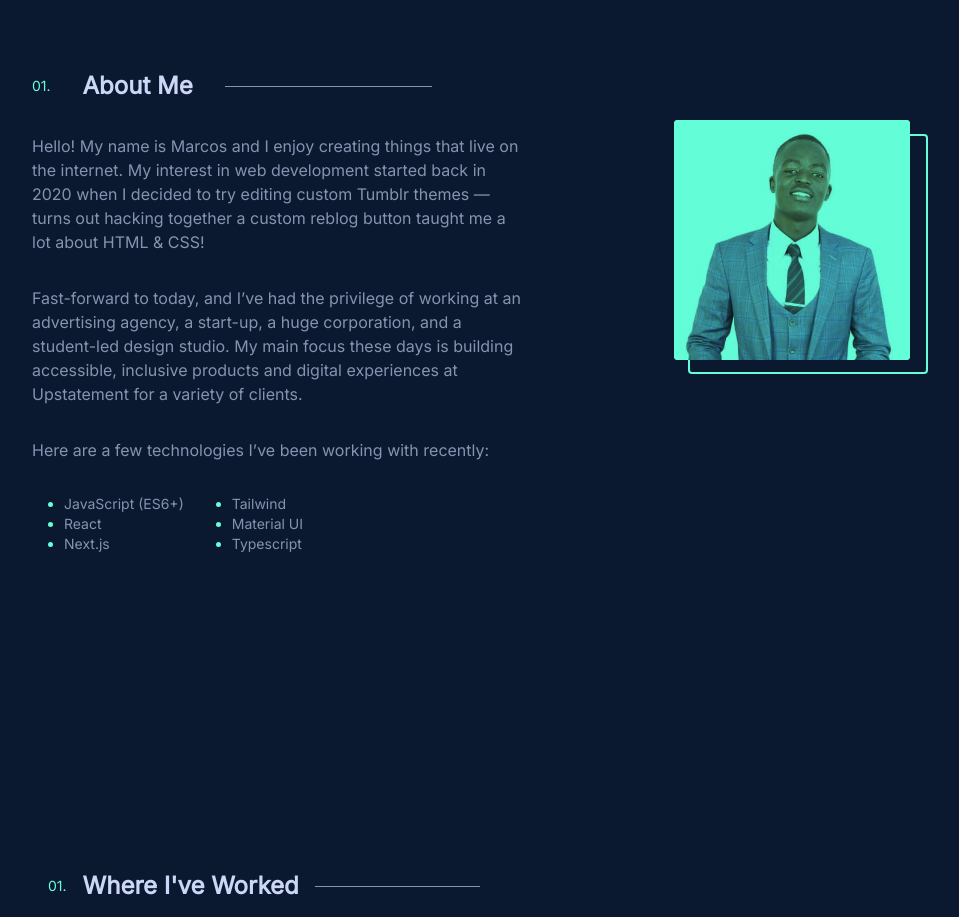
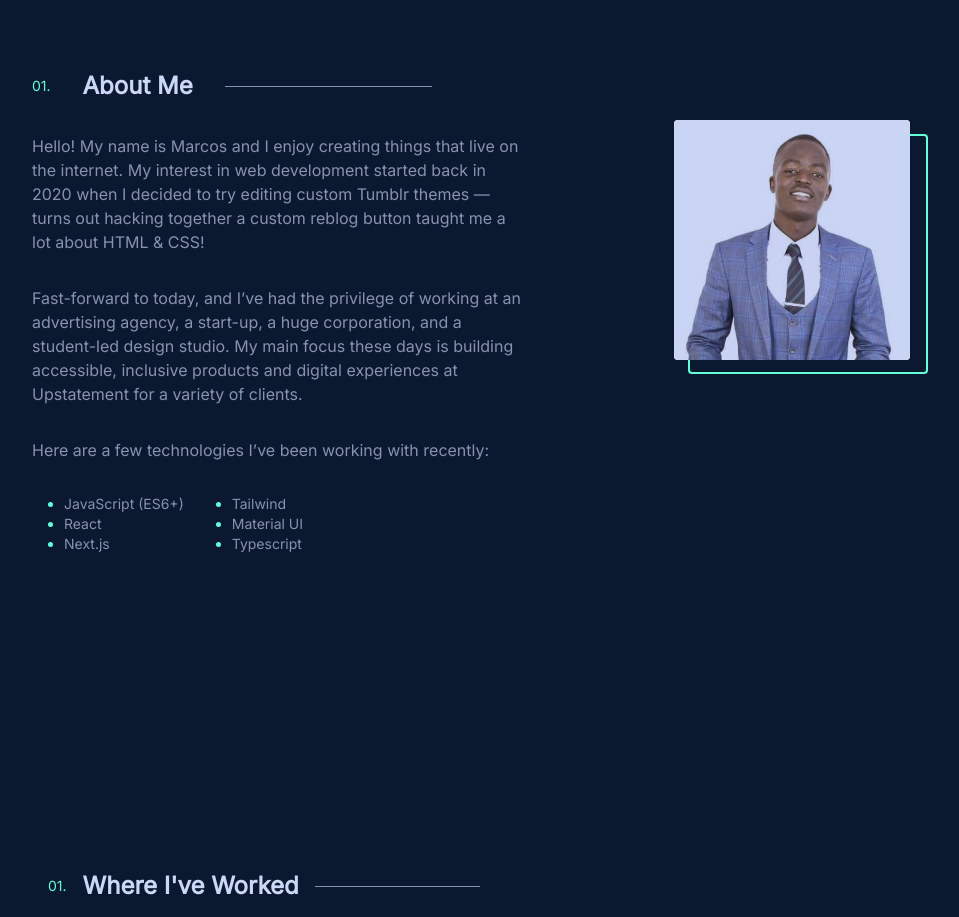
Before and after one commit to Marcos8060/port, a Next.js app: page / in a window 1280 px wide. Shown: the part 860-1777 px from the top of the page, without its empty margins (160-1119 px from the left). Built offline with nearby package versions, Linux system fonts and the light colour scheme.

Commit message:
polished the about section prodile image

```diff
--- a/styles/globals.css
+++ b/styles/globals.css
@@ -50,7 +50,7 @@
     left: 0;
     width: 100%;
     height: 100%;
-    background: #64FFDA;
+    background: #CCD6F6;
     border-radius: 4px;
     cursor: pointer;
     mix-blend-mode: multiply;
```
